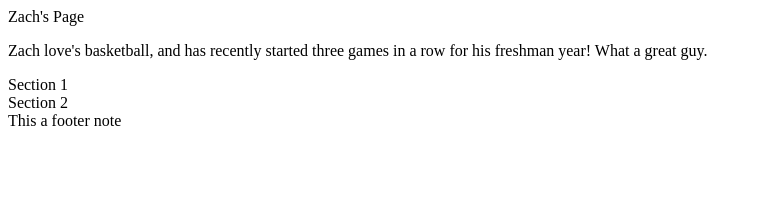
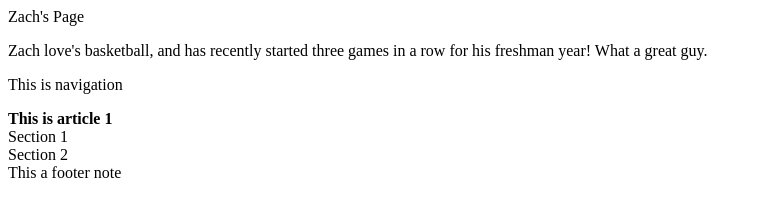
Before and after one commit to zachHicks11/zachHicks11.github.io, a plain HTML site: page index.html in a window 1280 px wide. Shown: the whole page, without its empty margins (0-762 px from the left). Drawn offline with Linux system fonts and the light colour scheme.

Commit message:
Update index.html

```diff
--- a/index.html
+++ b/index.html
@@ -8,9 +8,15 @@
             Zach love's basketball, and has recently started three games in a row for his freshman year! What a great guy.
         </p>
         <nav>
+            <p>
+                This is navigation
+            </p>
         </nav>
         <main>
             <article>
+                <b>
+                    This is article 1
+                </b>
                 <section>
                     Section 1
                 </section>
```
